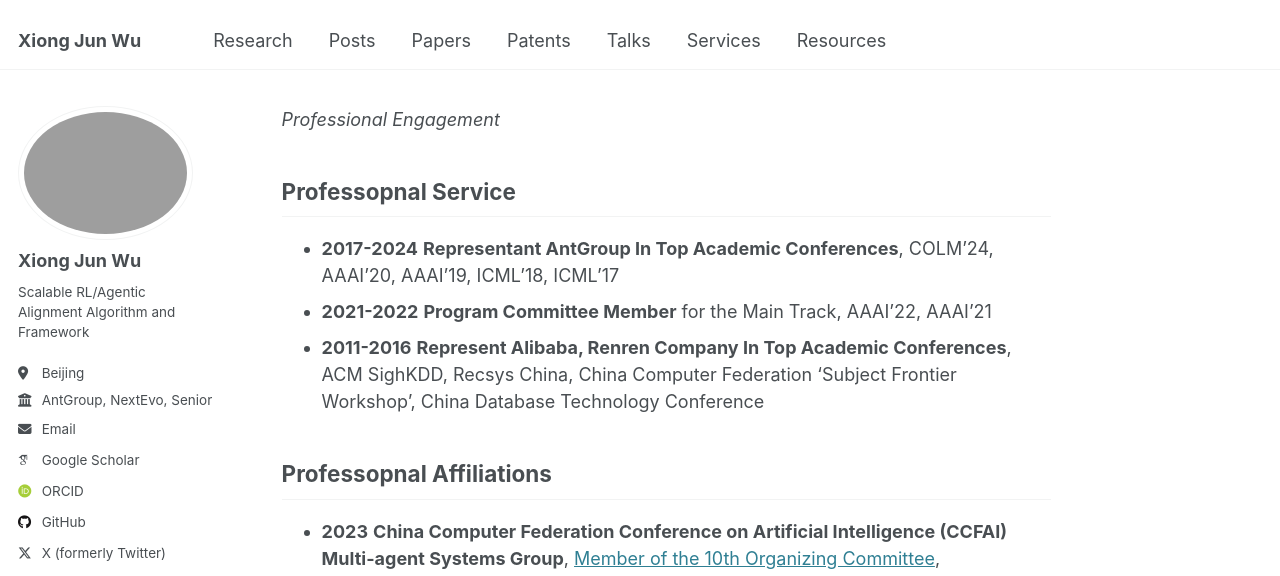
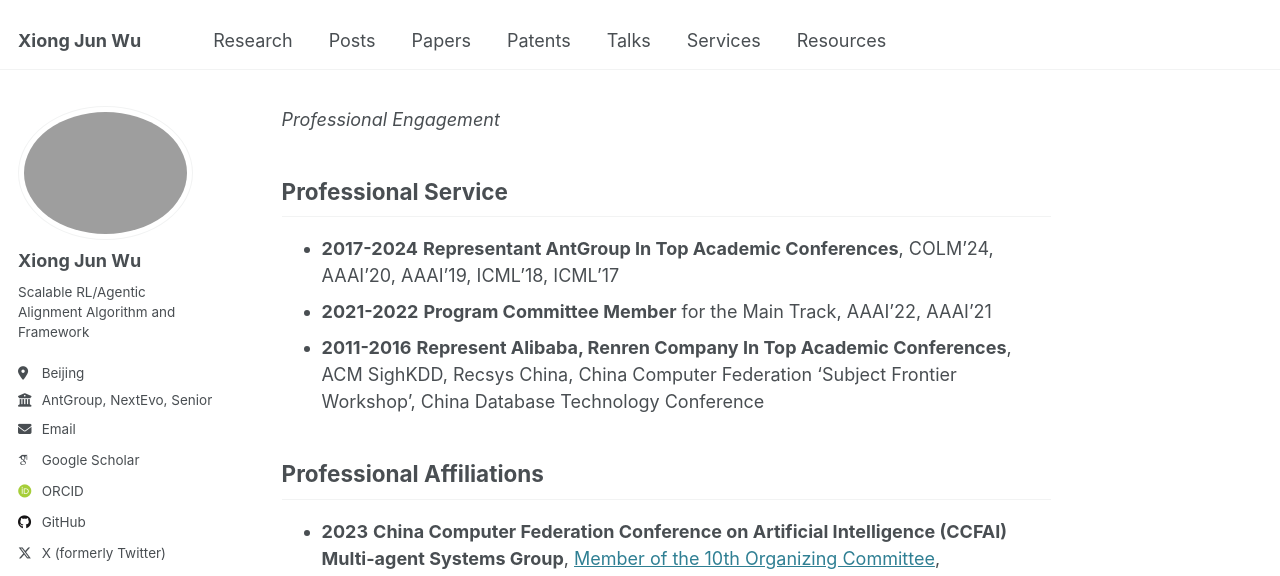
Before and after one commit to junwuxgi/junwuxgi.github.io, a Jekyll site: the page built from services.md, in a window 1280 px wide and 1033 px high. Shown: the top 576 px of the window. Built offline with Jekyll 4.4.1, drawn with Linux system fonts in a browser that asks for light colours; some web fonts are replaced; our own code applies the rules of GitHub Pages for plain Markdown files.

Commit message:
update config

```diff
--- a/services.md
+++ b/services.md
@@ -1,12 +1,12 @@
 *Professional Engagement*
 
-## Professopnal Service
+## **Professional** Service
 
 - **2017-2024** **Representant AntGroup In Top Academic Conferences**, COLM'24, AAAI'20, AAAI'19, ICML'18, ICML'17
 - **2021-2022** **Program Committee Member** for the Main Track, AAAI'22, AAAI'21
 - **2011-2016** **Represent Alibaba, Renren Company In Top Academic Conferences**, ACM SighKDD, Recsys China, China Computer Federation ‘Subject Frontier Workshop’, China Database Technology Conference
 
-## Professopnal Affiliations
+## **Professional** Affiliations
 
 - **2023** **China Computer Federation Conference on Artificial Intelligence (CCFAI) Multi-agent Systems Group**, [Member of the 10th Organizing Committee](https://mp.weixin.qq.com/s/draXMk4vUmyI0YJYd6zJqg), representative of enterprise members
 - **2022** **China Computer Federation (CCF) Computational Economics Professional Group**, [First batch of executive members](https://mp.weixin.qq.com/s/Zyu9i61ahvXHGPLePsP3xw), representative of enterprise members
```
